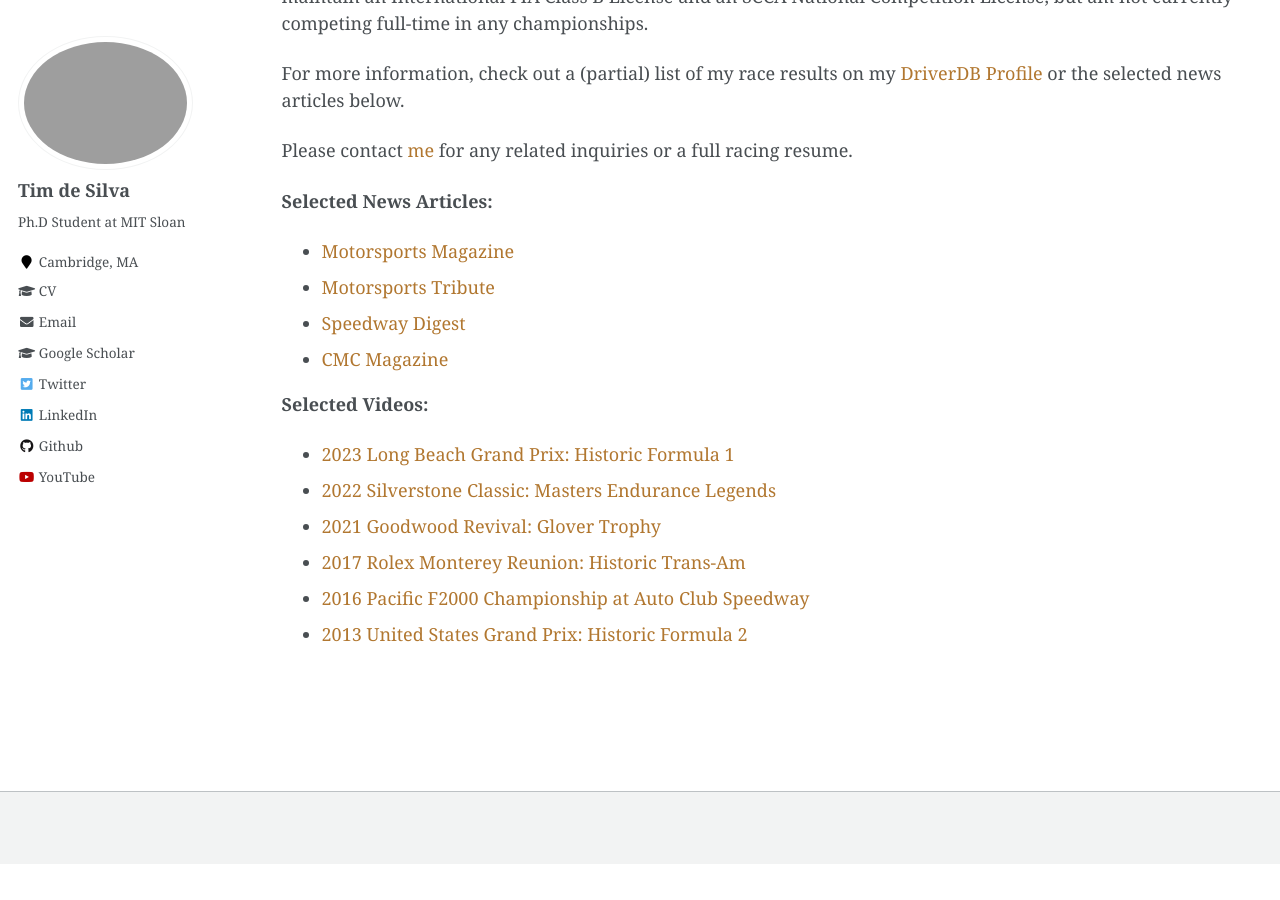
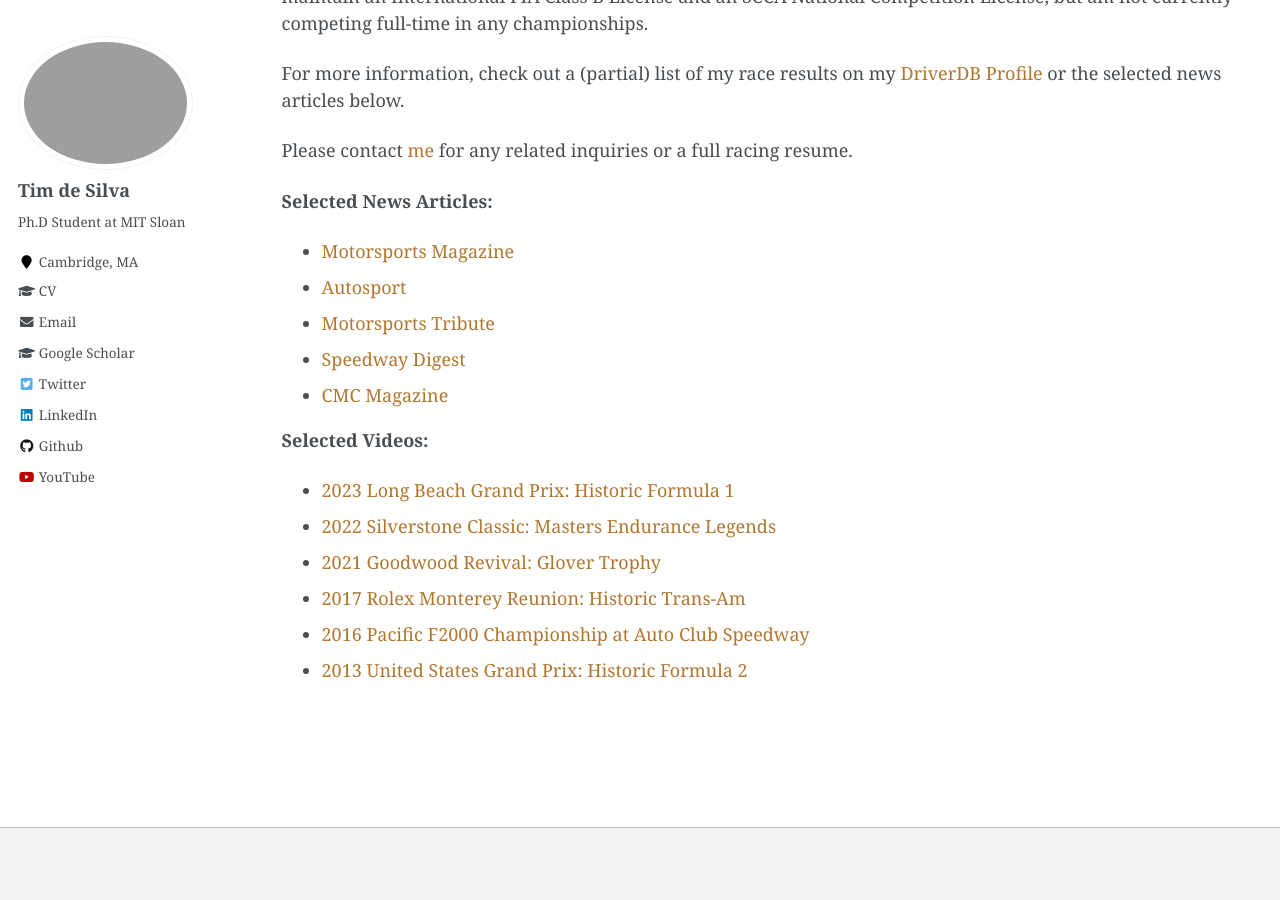
Before and after one commit to timhdesilva/timhdesilva.github.io, a Jekyll site: the page built from _pages/racing.html, in a window 1280 px wide and 900 px high, scrolled down 525 px. Built offline with Jekyll 4.4.1, drawn with Linux system fonts in a browser that asks for light colours; before the commit the page ends 1389 px from its top, so only the background shows below that.

Commit message:
update racing

```diff
--- a/_pages/racing.html
+++ b/_pages/racing.html
@@ -42,6 +42,7 @@ author_profile: true
 <p><strong>Selected News Articles:</strong></p>
 <ul>
   <li><a style="text-decoration:none; color:rgb(177, 119, 48)" href="https://www.motorsportmagazine.com/articles/historic-racing/50-overtakes-at-silverstone-earns-tim-de-silva-driver-of-the-weekend-award-at-2022-classic">Motorsports Magazine</a></li>
+  <li><a style="text-decoration:none; color:rgb(177, 119, 48)" href="https://www.autosport.com/historics/news/10-key-elements-to-watch-at-the-silverstone-festival/10510541/">Autosport</a></li>
   <li><a style="text-decoration:none; color:rgb(177, 119, 48)" href="https://motorsportstribune.com/mrti-wishlist-a-look-at-tim-de-silva/">Motorsports Tribute</a></li>
   <li><a style="text-decoration:none; color:rgb(177, 119, 48)" href="https://speedwaydigest.com/index.php/news/racing-news32674-de-silva-clinches-pacific-f2000-to-earn-mrti-200k-scholarship-entry">Speedway Digest</a></li>
   <li><a style="text-decoration:none; color:rgb(177, 119, 48)" href="https://www.cmc.edu/magazine/winter-2016/life-in-fast-lane">CMC Magazine</a></li>
```
